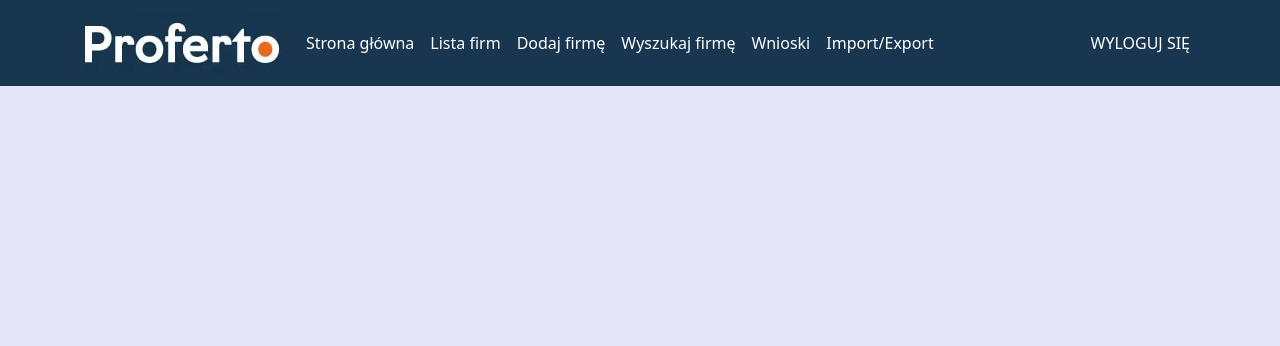
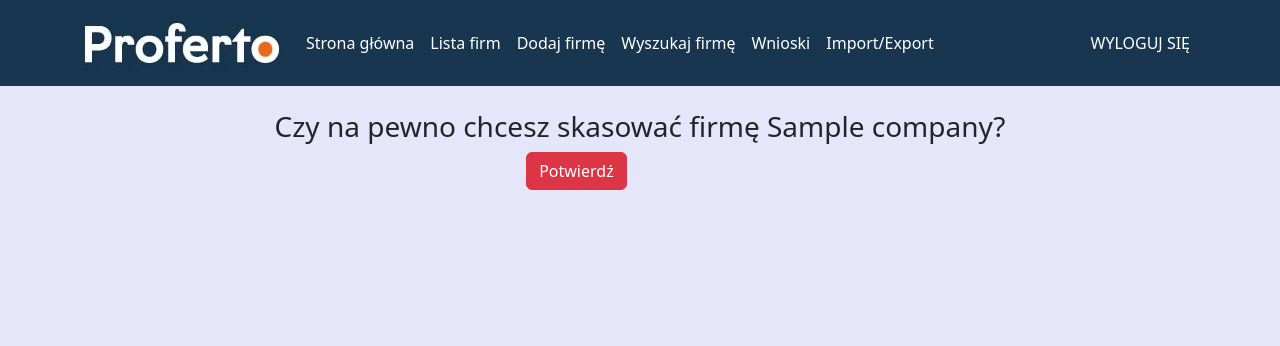
Before and after one commit to KubaPalka/CRM, a Django app: page /delete/1/ in a window 1280 px wide. Shown: the top 346 px of the page. Run offline with Django 5.2, Linux system fonts and the light colour scheme; a user stored in the database is signed in; tables that the repository leaves empty hold one stand-in row (values such as "Sample post"); some libraries are stand-ins or nearby versions.

Commit message:
delete company

```diff
--- a/crm_app/templates/crm_app/company_delete.html
+++ b/crm_app/templates/crm_app/company_delete.html
@@ -7,7 +7,20 @@
         {% if not company %}
             <h3>Nie ma takiej firmy w bazie...</h3>
         {% else %}
+            <form method="POST">
+            {% csrf_token %}
+            <div class="row">
+                <div class="col-12">
+                    <h3>Czy na pewno chcesz skasować firmę {{ company.name }}?</h3>
+                    <div class="row">
+                        <div class="col-4"></div>
+                        <div class="col-4">
+                      <input type="submit" class="btn btn-danger" value="Potwierdź">
                     </div>
-
+                    </div>
+                </div>
+            </div>
+            </form>
+            </div>
         {% endif %}
 {% endblock %}
--- a/crm_app/templates/crm_app/company_list.html
+++ b/crm_app/templates/crm_app/company_list.html
@@ -22,10 +22,10 @@
         <br>
         <br>
         {% if companies %}
-            <ul>
+            <ul style="list-style: none">
                 <li><b>Liczba firm: {{ no_of_companies }}</b></li>
                 <br>
-                {% for company in companies.all %}
+                {% for company in companies %}
                     <li><a href="{% url 'crm_app:company-details' company_id=company.id %}">
                         <button type="button" class="btn btn-outline-secondary">Szczegóły</button>
                     </a><b>         {{ company.name }}</b>, NIP: {{ company.nip }}, SCORE: {{ company.score }},
--- a/crm_app/views.py
+++ b/crm_app/views.py
@@ -9,14 +9,15 @@ from .models import Company, Person, Branch
 from .forms import SelectCompanyForm, CompanyForm, PersonForm
 from django.contrib.auth.mixins import LoginRequiredMixin, PermissionRequiredMixin, UserPassesTestMixin
 from django.urls import reverse_lazy
-from django.views.generic.edit import CreateView
-
+from django.views.generic.edit import CreateView, DeleteView
+from datetime import date, timedelta
 
 
 class MainPageView(LoginRequiredMixin, View):
     def get(self, request):
-
-        return render(request, 'crm_app/main.html')
+        last_week = date.today() - timedelta(days=7)
+        companies = Company.objects.filter(date_added__gte=last_week)
+        return render(request, 'crm_app/main.html', {'companies': companies})
 
 
 class CompanyListView(LoginRequiredMixin, View):
@@ -61,13 +62,13 @@ class CompanyDetailsView(LoginRequiredMixin, View):
             return render(request, 'crm_app/company_details.html')
 
 
-
 class CompanyCreate(LoginRequiredMixin, CreateView):
     model = Company
     form_class = CompanyForm
     success_url = reverse_lazy('crm_app:company-list')
 
-class CompanyEditView(View):
+
+class CompanyEditView(LoginRequiredMixin, View):
     def get(self, request, company_id):
         try:
             company = Company.objects.get(pk=company_id)
@@ -75,7 +76,8 @@ class CompanyEditView(View):
         except Company.DoesNotExist:
             return render(request, 'crm_app/company_edit.html')
 
-class CompanyDeleteView(View):
+
+class CompanyDeleteView(LoginRequiredMixin, View):
     def get(self, request, company_id):
         try:
             company = Company.objects.get(pk=company_id)
@@ -83,16 +85,23 @@ class CompanyDeleteView(View):
         except Company.DoesNotExist:
             return render(request, 'crm_app/company_delete.html')
 
+    def post(self, request, company_id):
+        company = Company.objects.get(pk=company_id)
+        company.delete()
+        return redirect('crm_app:company-list')
+
 
 class SearchCompanyView(LoginRequiredMixin, View):
     def get(self, request):
         return render(request, 'crm_app/search_company.html')
+
 
 class AddPersonView(LoginRequiredMixin, View):
     def get(self, request, company_id):
         company = Company.objects.get(pk=company_id)
         form = PersonForm()
         return render(request, 'crm_app/add_person.html', {'company': company, 'form': form})
+
     def post(self, request, company_id):
         company = Company.objects.get(pk=company_id)
         form = PersonForm(request.POST)
@@ -104,9 +113,6 @@ class AddPersonView(LoginRequiredMixin, View):
             msg = 'Pomyślnie dodano osobę do kontaktu.'
             return render(request, 'crm_app/add_person.html', {'company': company, 'form': form, 'msg': msg})
         return render(request, 'crm_app/add_person.html', {'company': company, 'form': form})
-
-
-
 
 
 class DataImportExportView(LoginRequiredMixin, View):
```
Also changed, not shown: crm_app/templates/crm_app/main.html (+21 -0 lines), crm_app/forms.py (line endings or trailing spaces). Lines whose indentation alone changed are shown as unchanged.
